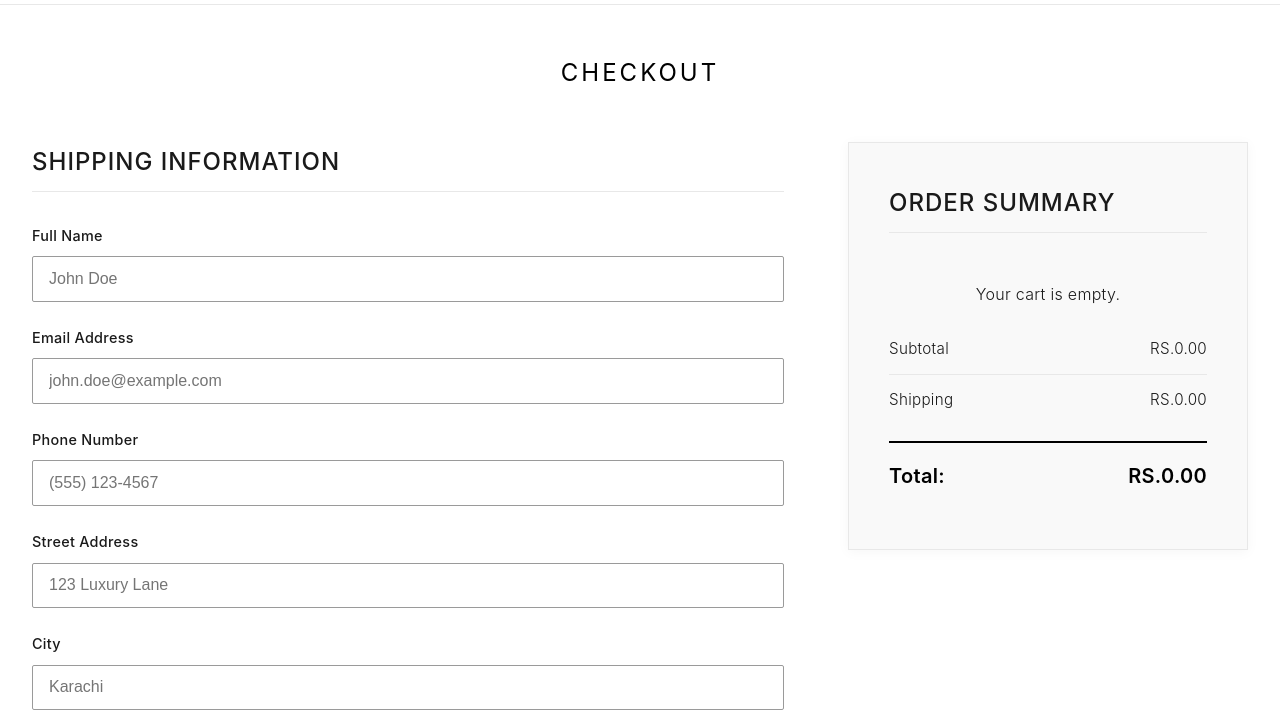
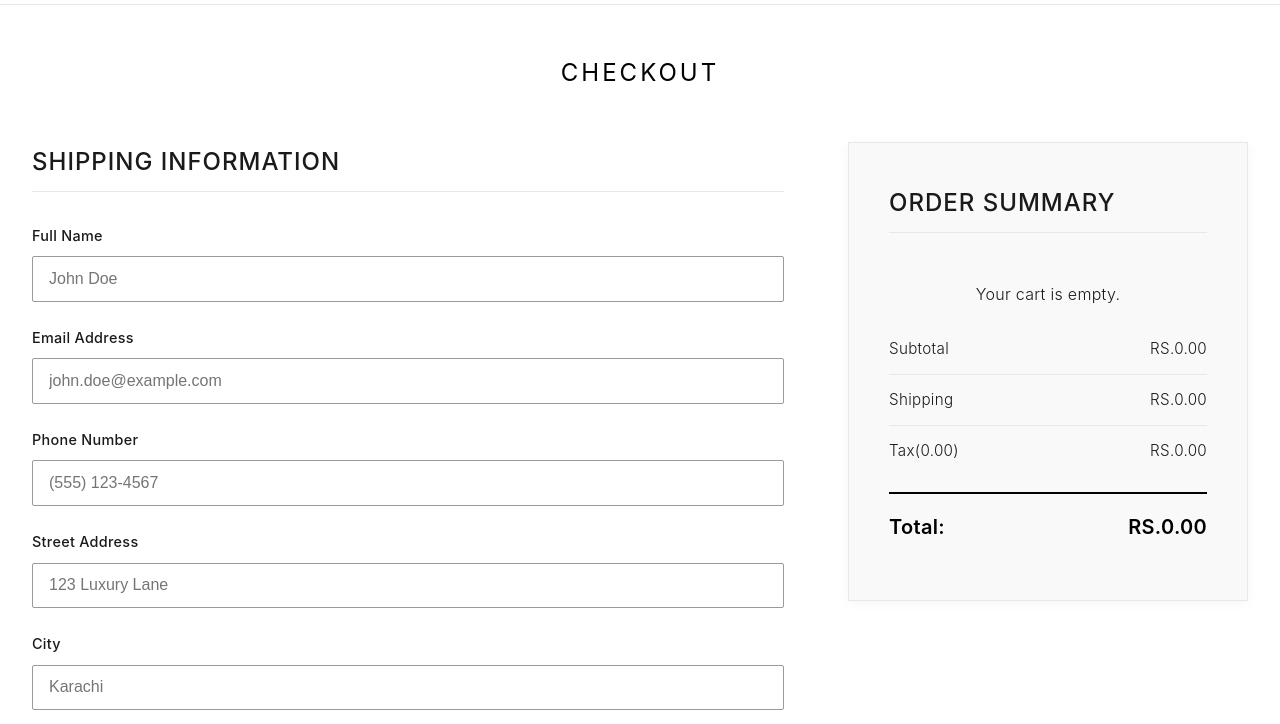
Before and after one commit to kabeerrai/Vestara, a plain HTML site: page frontend/checkout.html in a window 1280 px wide. Shown: the part 76-800 px from the top of the page. Drawn offline with nearby package versions, Linux system fonts and the light colour scheme; no server answers.

Commit message:
complete app

```diff
--- a/frontend/checkout.html
+++ b/frontend/checkout.html
@@ -147,6 +147,10 @@
                             <span>Shipping</span>
                             <span id="checkoutShipping">FREE</span>
                         </divb>
+                        <divb class="summary-item">
+                            <span>Tax(0.00)</span>
+                            <span id="checkoutTax">RS.0.00</span>
+                        </divb>
                         <div class="summary-total">
                             <span>Total:</span>
                             <span id="checkoutTotal">RS.0.00</span>
@@ -237,6 +241,7 @@ function placeOrder() {
         state: document.getElementById("state").value,
         country: document.getElementById("country").value,
         paymentMethod: document.querySelector('input[name="paymentMethod"]:checked')?.value || "cod",
+        shippingCost: Number(document.getElementById("checkoutShipping").value),
 
         // ✅ DYNAMIC CART DATA FROM SESSION STORAGE
         products: cart.map(item => ({
```
